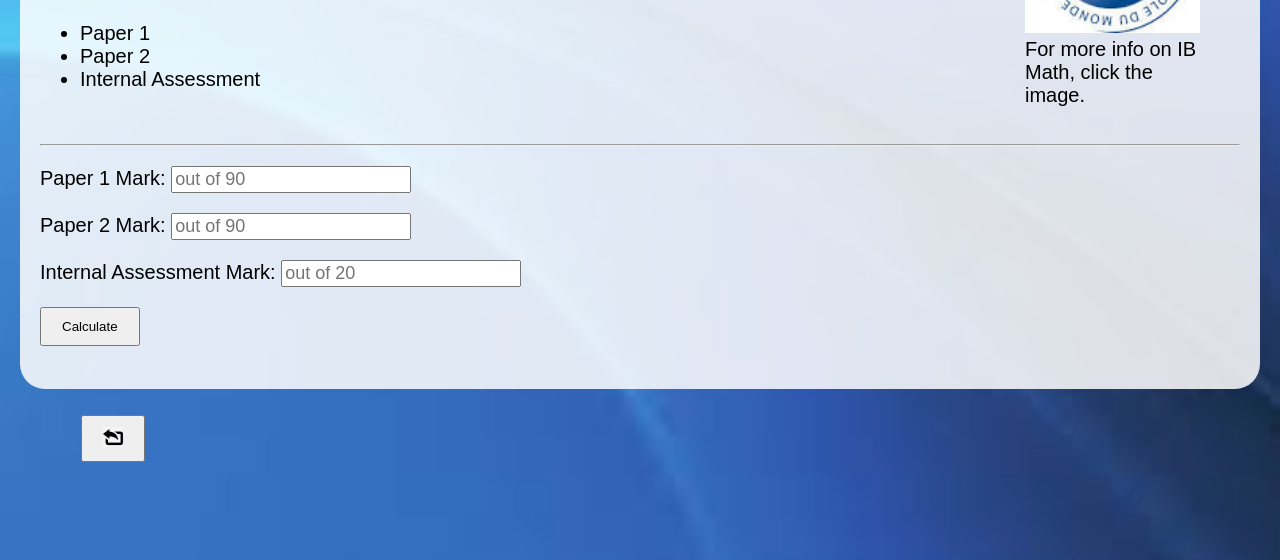
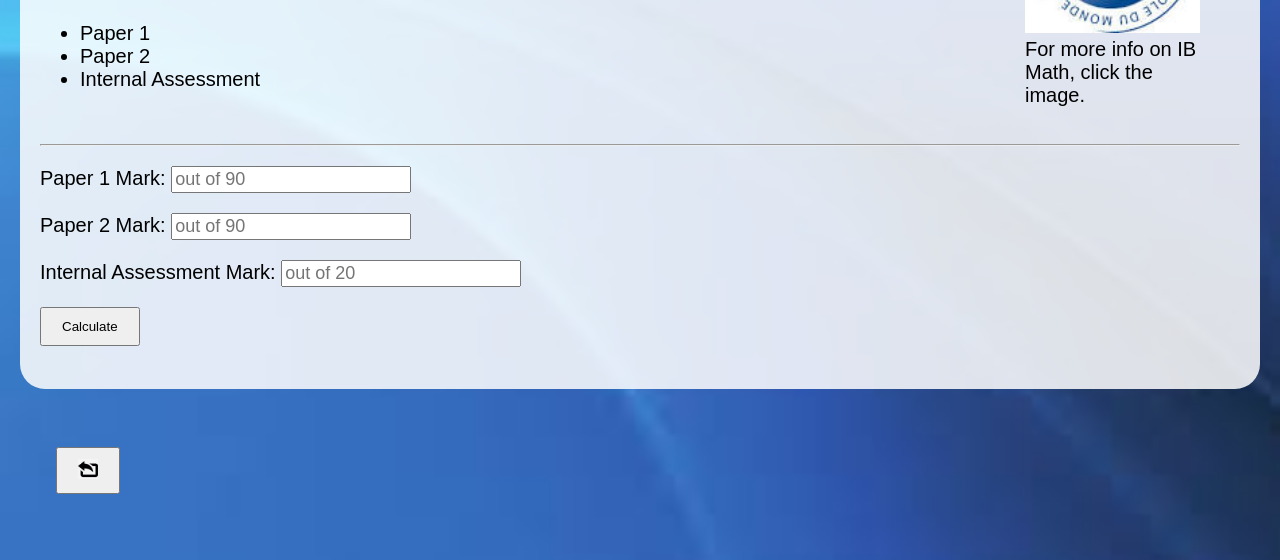
Before and after one commit to parshva-s/IB-Grade-Calculator, a plain HTML site: page Math/math.html in a window 1280 px wide. Shown: the part 240-800 px from the top of the page. Drawn offline with Linux system fonts and the light colour scheme.

Commit message:
Update styles.css

```diff
--- a/styles.css
+++ b/styles.css
@@ -83,7 +83,7 @@ button:active {
 }
 .back {
     position: absolute;
-    top: 80%;
-    left: 4%;
+    top: 84%;
+    left: 2%;
     padding: 15px 30px;
 }
```
